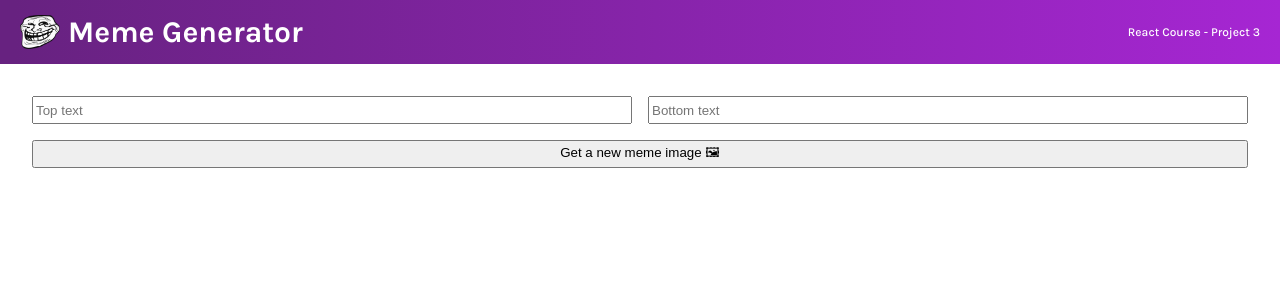
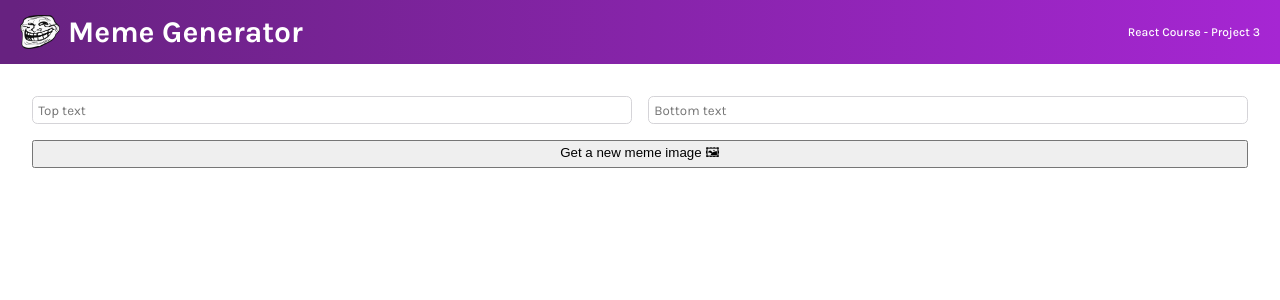
Before and after one commit to vishalicious213/meme-generator, a React (Vite) app: page / in a window 1280 px wide. Shown: the top 300 px of the page. Built offline with nearby package versions, Linux system fonts and the light colour scheme.

Commit message:
styled inputs

```diff
--- a/index.css
+++ b/index.css
@@ -48,6 +48,14 @@ form {
     gap: .5rem;
 }
 
+input {
+    font-family: "Karla", sans-serif;
+    border-radius: .33rem;
+    border: 1px solid #D5D4D8;
+    text-indent: .33rem;
+    padding: .25rem 0;
+}
+
 /* MEDIA QUERIES */
 
 @media screen and (min-width: 450px) {
```
